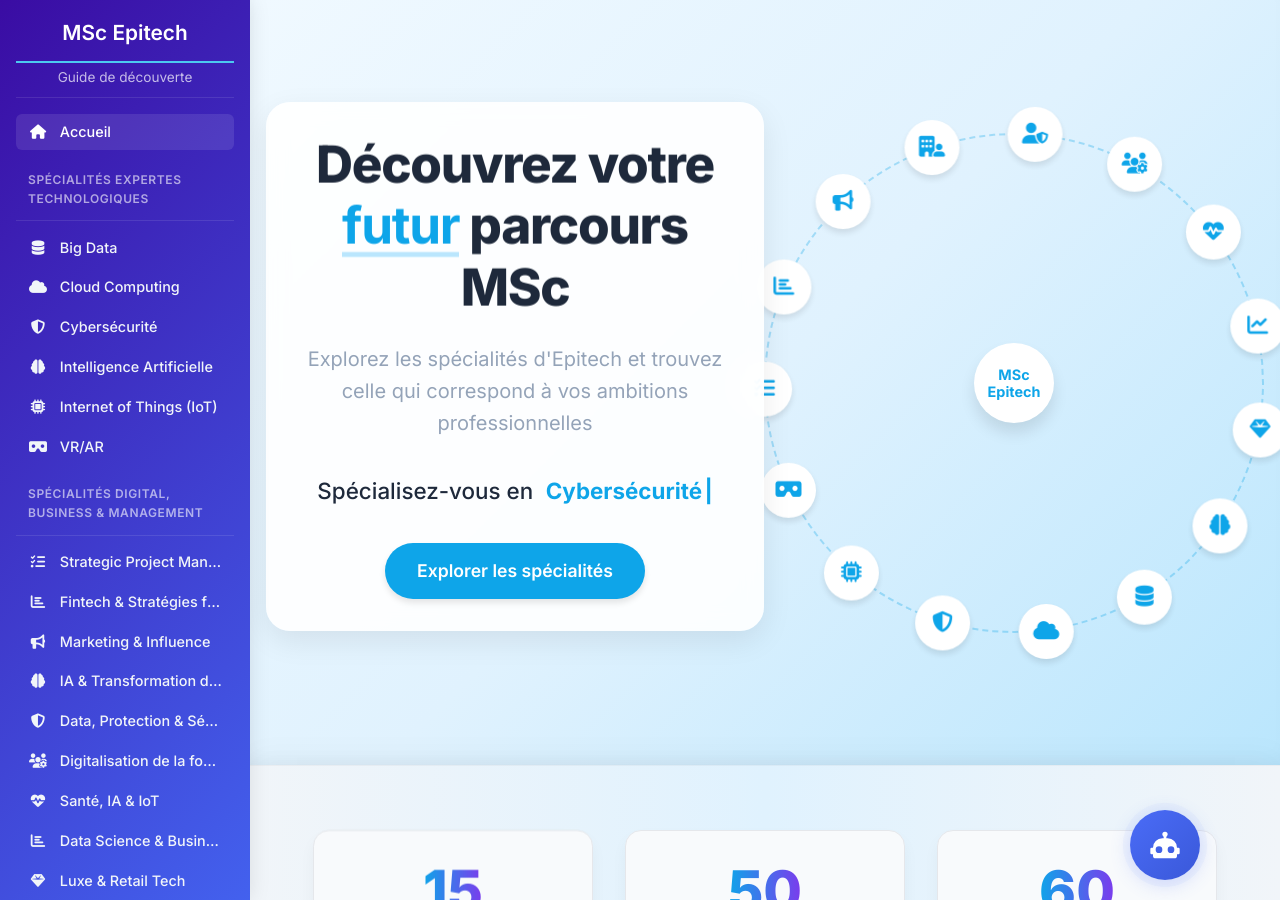
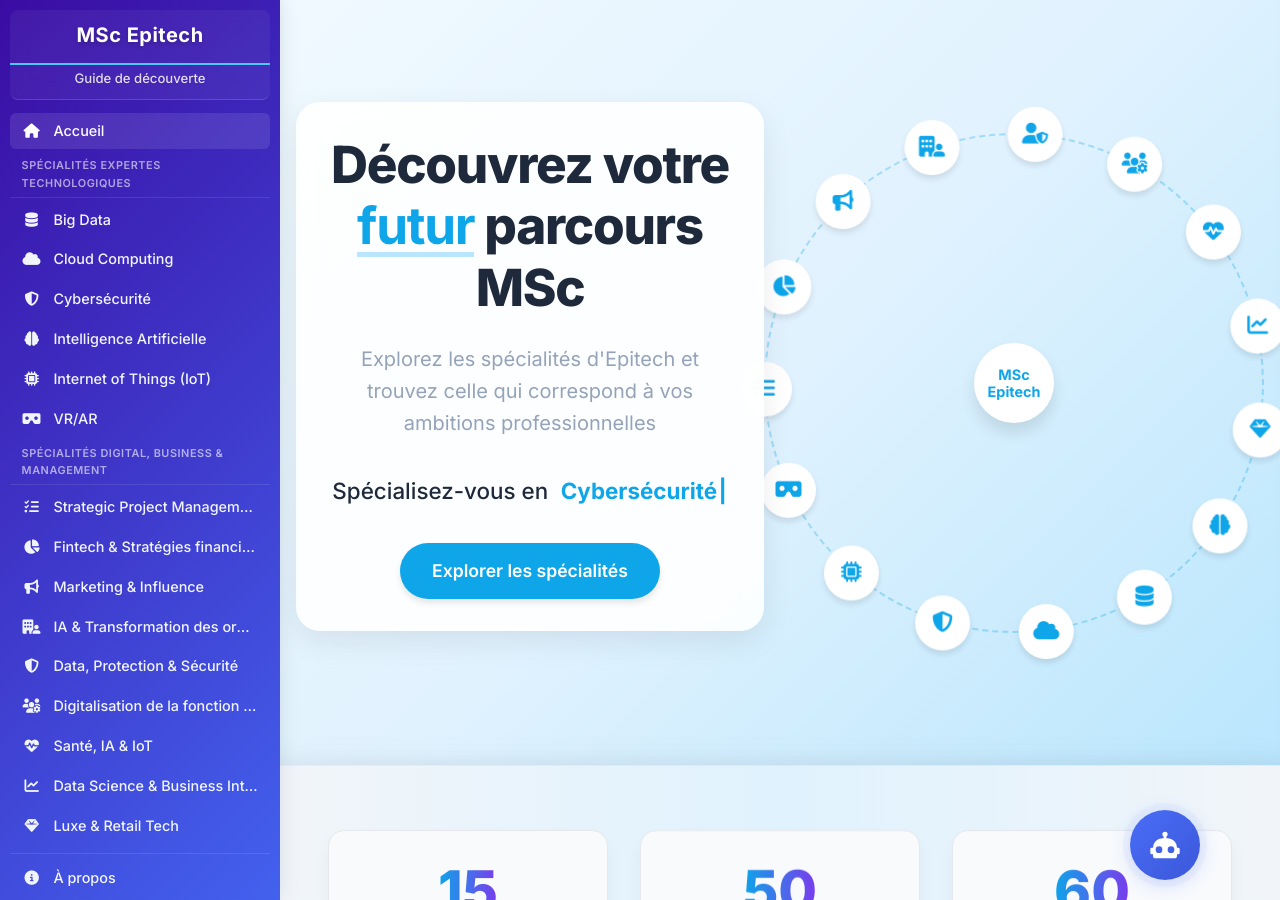
Before and after one commit to DamienDemontis/Decouverte-pmsc, a Jekyll site: the page built from index.markdown, in a window 1280 px wide and 900 px high. Built offline with Jekyll 4.4.1, drawn with Linux system fonts in a browser that asks for light colours.

Commit message:
Update icons for specialties and adjust sidebar dimensions for improved layout and aesthetics. Replace "chart-bar" with "chart-pie" for Fintech and update IoT icon to "microchip". Modify CSS for sidebar width and padding to enhance user experience and responsiveness.

```diff
--- a/_data/navigation.yml
+++ b/_data/navigation.yml
@@ -42,7 +42,7 @@ categories:
         order: 1
       - slug: "fintech"
         title: "Fintech & Stratégies financières"
-        icon: "fas fa-chart-bar"
+        icon: "fas fa-chart-pie"
         order: 2
       - slug: "marketing"
         title: "Marketing & Influence"
@@ -50,7 +50,7 @@ categories:
         order: 3
       - slug: "ai-transformation"
         title: "IA & Transformation des organisations"
-        icon: "fas fa-brain"
+        icon: "fas fa-building-user"
         order: 4
       - slug: "data-protection"
         title: "Data, Protection & Sécurité"
@@ -66,7 +66,7 @@ categories:
         order: 7
       - slug: "data-science-bi"
         title: "Data Science & Business Intelligence"
-        icon: "fas fa-chart-bar"
+        icon: "fas fa-chart-line"
         order: 8
       - slug: "luxe-retail-tech"
         title: "Luxe & Retail Tech"
--- a/assets/css/main.css
+++ b/assets/css/main.css
@@ -22,8 +22,8 @@
   --header-height: 60px;
   --section-nav-height: 60px;
   --section-sticky-height: 55px;
-  --sidebar-width: 250px;
-  --sidebar-width-mobile: 230px;
+  --sidebar-width: 280px;
+  --sidebar-width-mobile: 260px;
   --sidebar-bg: linear-gradient(135deg, var(--main-dark), var(--main));
   --sidebar-text: white;
   --sidebar-link-hover: rgba(255, 255, 255, 0.1);
@@ -61,7 +61,7 @@ body {
   height: 100vh;
   background: var(--sidebar-bg);
   color: var(--sidebar-text);
-  padding: 1rem;
+  padding: 0.6rem;
   overflow-y: auto;
   z-index: 100;
   transition: transform 0.3s ease;
@@ -84,17 +84,23 @@ body {
 }
 
 .sidebar-header {
-  margin-bottom: 1rem;
-  padding-bottom: 0.5rem;
-  border-bottom: 1px solid rgba(255, 255, 255, 0.1);
+  margin-bottom: 0.8rem;
+  padding: 0.6rem 0 0.6rem 0;
+  border-bottom: 1px solid rgba(255, 255, 255, 0.15);
   text-align: center;
+  background: rgba(255, 255, 255, 0.05);
+  border-radius: 8px;
+  margin: 0 0 0.8rem 0;
+  backdrop-filter: blur(10px);
 }
 
 .sidebar-header h2 {
-  margin: 0;
-  font-size: 1.3rem;
-  font-weight: 600;
-  color: white;
+  margin: 0 0 0.2rem 0;
+  font-size: 1.25rem;
+  font-weight: 700;
+  color: white;
+  text-shadow: 0 2px 4px rgba(0, 0, 0, 0.2);
+  letter-spacing: 0.5px;
 }
 
 .nav-links {
@@ -104,19 +110,19 @@ body {
 }
 
 .nav-item {
-  margin-bottom: 0.25rem;
+  margin-bottom: 0.02rem;
   list-style: none;
 }
 
 .nav-link {
   display: flex;
   align-items: center;
-  padding: 0.4rem 0.75rem;
+  padding: 0.25rem 0.75rem;
   color: rgba(255,255,255,0.85);
   text-decoration: none;
   border-radius: 6px;
   transition: all 0.2s ease;
-  font-size: 0.9rem;
+  font-size: 0.84rem;
   white-space: nowrap;
   overflow: hidden;
   text-overflow: ellipsis;
@@ -137,26 +143,26 @@ body {
 /* Catégories dans la sidebar */
 .nav-category {
   display: block;
-  margin: 0.5rem 0;
-  padding: 0.5rem 0;
+  margin: 0.2rem 0;
+  padding: 0.2rem 0;
   border-bottom: 1px solid rgba(255, 255, 255, 0.1);
   position: relative;
 }
 
 .nav-category span {
   color: rgba(255, 255, 255, 0.6);
-  font-size: 0.75rem;
+  font-size: 0.68rem;
   text-transform: uppercase;
   letter-spacing: 0.05em;
   font-weight: 600;
   display: block;
-  padding: 0.25rem 0.75rem;
+  padding: 0.1rem 0.75rem;
 }
 
 /* Séparation pour le lien "À propos" */
 .nav-links li:last-child {
-  margin-top: 1.5rem;
-  padding-top: 1rem;
+  margin-top: 0.6rem;
+  padding-top: 0.4rem;
   border-top: 1px solid rgba(255, 255, 255, 0.1);
 }
 
@@ -2492,9 +2498,11 @@ section p:first-of-type {
 
 /* Ajustements supplémentaires pour la sidebar */
 .sidebar-header p {
-  margin: 0.25rem 0 0;
-  font-size: 0.85rem;
-  color: rgba(255, 255, 255, 0.7);
+  margin: 0;
+  font-size: 0.82rem;
+  color: rgba(255, 255, 255, 0.85);
+  font-weight: 500;
+  text-shadow: 0 1px 2px rgba(0, 0, 0, 0.1);
 }
 
 /* Style pour quand la sidebar est active (sur mobile) */
--- a/index.markdown
+++ b/index.markdown
@@ -52,7 +52,7 @@ title: Accueil
         <span class="icon-tooltip">Strategic Project Management</span>
       </a>
       <a href="/Decouverte-pmsc/specialites/fintech" class="tech-icon" data-specialty="Fintech" data-color="#0891B2">
-        <i class="fas fa-chart-bar"></i>
+        <i class="fas fa-chart-pie"></i>
         <span class="icon-tooltip">Fintech & Stratégies financières</span>
       </a>
       <a href="/Decouverte-pmsc/specialites/marketing" class="tech-icon" data-specialty="Marketing" data-color="#C026D3">
@@ -121,7 +121,7 @@ title: Accueil
           <li><i class="fas fa-cloud"></i> Cloud Computing</li>
           <li><i class="fas fa-shield-alt"></i> Cybersécurité</li>
           <li><i class="fas fa-brain"></i> Intelligence Artificielle</li>
-          <li><i class="fas fa-wifi"></i> Internet of Things (IoT)</li>
+          <li><i class="fas fa-microchip"></i> Internet of Things (IoT)</li>
           <li><i class="fas fa-vr-cardboard"></i> VR/AR</li>
         </ul>
         <a href="#tech-specialties" class="btn-card">Découvrir <i class="fas fa-arrow-right"></i></a>
@@ -143,7 +143,7 @@ title: Accueil
         <p>Développez des compétences stratégiques à l'intersection du business et de la technologie</p>
         <ul class="specialty-list">
           <li><i class="fas fa-tasks"></i> Strategic Project Management</li>
-          <li><i class="fas fa-chart-bar"></i> Fintech & Stratégies financières</li>
+          <li><i class="fas fa-chart-pie"></i> Fintech & Stratégies financières</li>
           <li><i class="fas fa-bullhorn"></i> Marketing & Influence</li>
           <li><i class="fas fa-building-user"></i> IA & Transformation des organisations</li>
           <li><i class="fas fa-user-shield"></i> Data, Protection & Sécurité</li>
@@ -210,7 +210,7 @@ title: Accueil
 
     <div class="specialite-card" style="--card-color: #10B981;">
       <div class="specialite-icon">
-        <i class="fas fa-wifi"></i>
+        <i class="fas fa-microchip"></i>
       </div>
       <h3>Internet of Things (IoT)</h3>
       <p>Concevez et développez des écosystèmes d'objets connectés et les infrastructures associées.</p>
@@ -245,7 +245,7 @@ title: Accueil
 
     <div class="specialite-card" style="--card-color: #0891B2;">
       <div class="specialite-icon">
-        <i class="fas fa-chart-bar"></i>
+        <i class="fas fa-chart-pie"></i>
       </div>
       <h3>Fintech & Stratégies financières</h3>
       <p>Explorez l'intersection de la finance et de la technologie, des cryptomonnaies aux algorithmes de trading.</p>
```
Also changed, not shown: _specialites/iot.md (+1 -1 lines).
